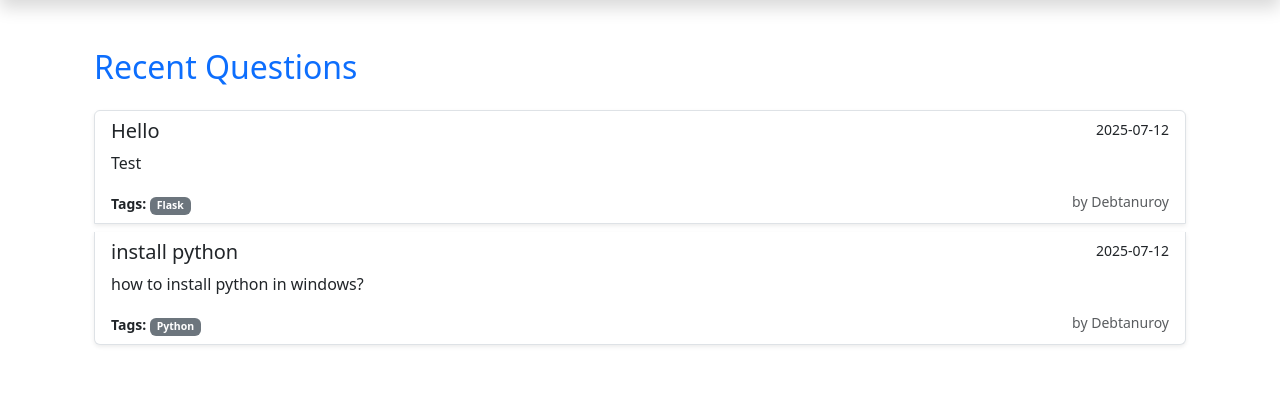
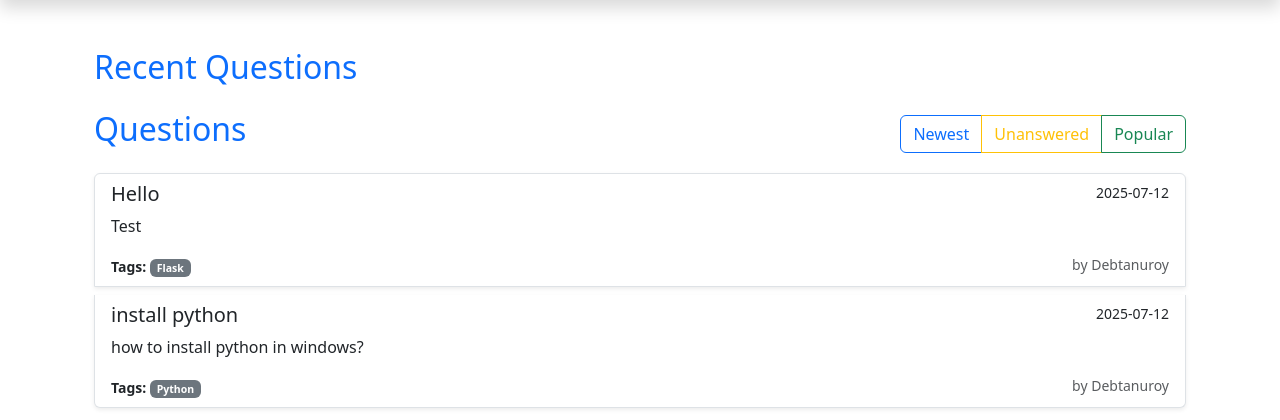
Before and after one commit to arna-saha/QuadCore, a Flask app: template templates/index.html in a window 1280 px wide. Shown: the part 56-476 px from the top of the page. Run offline with Flask 3, Linux system fonts and the light colour scheme; the template is opened without the code that fills it: values that come from a table or form of the project are taken from there, others are empty.

Commit message:
Update index.html

```diff
--- a/templates/index.html
+++ b/templates/index.html
@@ -4,10 +4,22 @@
 <link href="https://cdn.jsdelivr.net/npm/bootstrap@5.3.0/dist/css/bootstrap.min.css" rel="stylesheet">
 <div class="container mt-4">
     <h2 class="mb-4 text-primary">Recent Questions</h2>
+    <div class="d-flex justify-content-between align-items-center mt-4 mb-3">
+        <h2 class="text-primary">Questions</h2>
+        <div class="btn-group" role="group">
+            <a href="{{ url_for('index', filter='newest') }}"
+                class="btn btn-outline-primary {% if filter_type == 'newest' %}active{% endif %}">Newest</a>
+            <a href="{{ url_for('index', filter='unanswered') }}"
+                class="btn btn-outline-warning {% if filter_type == 'unanswered' %}active{% endif %}">Unanswered</a>
+            <a href="{{ url_for('index', filter='popular') }}"
+                class="btn btn-outline-success {% if filter_type == 'popular' %}active{% endif %}">Popular</a>
+        </div>
+    </div>
     {% if questions %}
     <div class="list-group">
         {% for question in questions %}
-      <a href="{{ url_for('view_question', question_id=question.id) }}" class="list-group-item list-group-item-action mb-2 shadow-sm">
+        <a href="{{ url_for('view_question', question_id=question.id) }}"
+            class="list-group-item list-group-item-action mb-2 shadow-sm">
             <div class="d-flex w-100 justify-content-between">
                 <h5 class="mb-1">{{ question.title }}</h5>
                 <small>{{ question.created_at.strftime('%Y-%m-%d') }}</small>
@@ -23,8 +35,32 @@
         </a>
         {% endfor %}
     </div>
+    {% if total > per_page %}
+    <nav aria-label="Question navigation">
+        <ul class="pagination justify-content-center mt-4">
+            {% if page > 1 %}
+            <li class="page-item">
+                <a class="page-link" href="{{ url_for('index', filter=filter_type, page=page-1) }}">Previous</a>
+            </li>
             {% else %}
-    <div class="alert alert-info">No questions have been posted yet. Be the first to <a href="{{ url_for('ask_question') }}">ask one</a>!</div>
+            <li class="page-item disabled"><span class="page-link">Previous</span></li>
+            {% endif %}
+
+            <li class="page-item disabled"><span class="page-link">Page {{ page }}</span></li>
+
+            {% if total > page * per_page %}
+            <li class="page-item">
+                <a class="page-link" href="{{ url_for('index', filter=filter_type, page=page+1) }}">Next</a>
+            </li>
+            {% else %}
+            <li class="page-item disabled"><span class="page-link">Next</span></li>
+            {% endif %}
+        </ul>
+    </nav>
+    {% endif %}
+    {% else %}
+    <div class="alert alert-info">No questions have been posted yet. Be the first to <a
+            href="{{ url_for('ask_question') }}">ask one</a>!</div>
     {% endif %}
 </div>
 {% endblock %}
```
Lines whose indentation alone changed are shown as unchanged.
